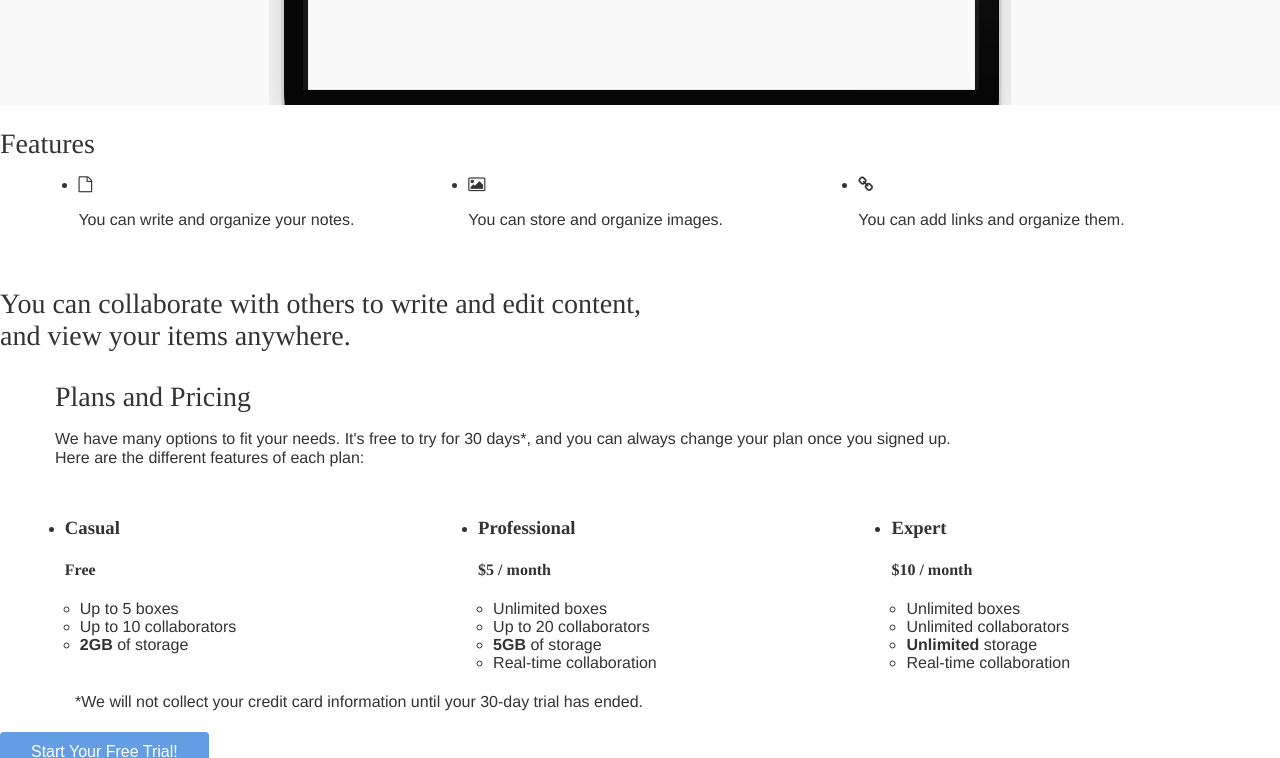
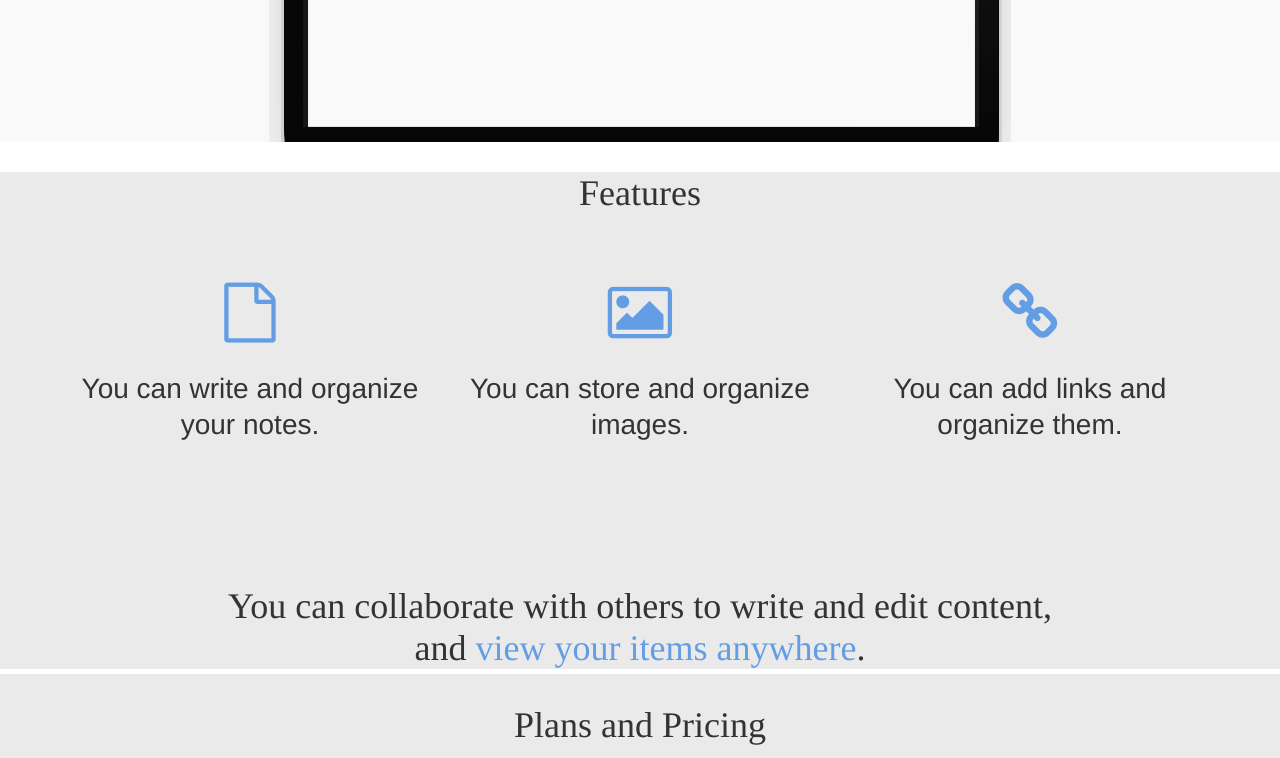
Before and after one commit to saraguittarclark/Blocbox, a plain HTML site: page blocbox_homepage.html in a window 1280 px wide. Shown: the part 800-1558 px from the top of the page. Drawn offline with Linux system fonts and the light colour scheme; a web font is replaced by a local one.

Commit message:
working-31

```diff
--- a/css/style.css
+++ b/css/style.css
@@ -15,7 +15,7 @@ h1, h2, h3, h4, h5, h6 {
 }
 
 h2 {
-    font-size:28px;
+    font-size: 36px;
     font-weight: normal;
     margin-bottom: 5px;
 }
@@ -92,8 +92,9 @@ p {
 
  header nav {
     background-color: #639EE4;
-    background-size: 100%;
+    background-size: cover;
     padding: .25em 0;
+    width: 100%;
  }
 
  header nav ul {
@@ -101,12 +102,13 @@ p {
     float: right;
     margin: 0;
     text-align: right;
- }
+    vertical-align: middle;
+}
 
 header nav ul > li {
+    display: inline-block;
+    list-style-type: none;
     margin: 15px;
-    list-style-type: none;
-    display: inline-block;
 }
 
 header nav ul > li.btn-outline {
@@ -116,16 +118,16 @@ header nav ul > li.btn-outline {
 }
 
 header nav ul > li.btn-outline:hover {
-    background:#FFFFFF;
+    background: #FFFFFF;
 }
 
 header nav ul > li > a {
-    color:#FFFFFF;
+    color: #FFFFFF;
     text-decoration: none;
 }
 
 header nav ul > li.btn-outline:hover > a {
-    color:#639EE4;
+    color: #639EE4;
 }
 
 header {
@@ -134,8 +136,9 @@ header {
 }
 
 /* Header with Hero*/
+
 header .hero {
-    display:block;
+    display: block;
     position: relative;
     text-align: center;
 }
@@ -148,9 +151,9 @@ header .hero h1 {
 }
 
 header .hero p {
-    font-size: 22px;
+    font-size: 26px;
     font-weight: 100;
-    line-height: 26px;
+    line-height: 40px;
     margin:10px 0 40px;
 }
 
@@ -160,6 +163,7 @@ header .hero img {
 }
 
 /* buttons */
+
 .btn {
     background: #639EE4;
     border: 1px solid #639EE4;
@@ -169,3 +173,93 @@ header .hero img {
     padding: 10px 30px;
     text-decoration: none;
 }
+
+/* Features*/
+
+.features {
+    background-color: #EAEAEA;
+    display: block;
+    position: relative;
+    text-align: center;
+ }
+
+.features ul {
+    margin: 0 auto;
+    padding: 4em 0;
+ }
+
+.features ul li {
+    display: inline-block;
+    list-style-type: none;
+ }
+
+.features i {
+    color:#639EE4;
+    font-size:60px;
+    margin:0;
+    vertical-align: middle;
+ }
+
+ .features h2 {
+    color:#333333;
+ }
+
+ .features h2 span {
+    color: #639EE4;
+ }
+
+ .features p {
+    font-size: 28px;
+    line-height: 36px;
+ }
+
+ /* Pricing Plans*/
+
+ .pricing {
+    background-color: #EAEAEA;
+ }
+
+ .pricing h2 {
+    text-align: center;
+ }
+
+ .pricing .container p {
+    text-align: center;
+ }
+
+.box {
+    background-color: #f9f9f9;
+    list-style-type: none;
+    min-height: 400px;
+    border-radius: 4px;
+}
+
+.box h3 {
+    background-color: #639EE4;
+    color: #FFFFFF;
+    font-size: 26px;
+    padding: 1em;
+    text-align: center;
+    text-decoration: none;
+}
+
+li.one-third {
+    list-style-type: none;
+}
+
+.box h4 {
+    font-size: 24px;
+    text-align: center;
+}
+
+.container li {
+    color: #333333;
+    font-size: 20px;
+    line-height: 40px;
+    list-style-type: none;
+    /* THIS MAKES IT DISAPPEAR!   text-align: center; */
+}
+
+.container span {
+    text-decoration: underline;
+}
```
